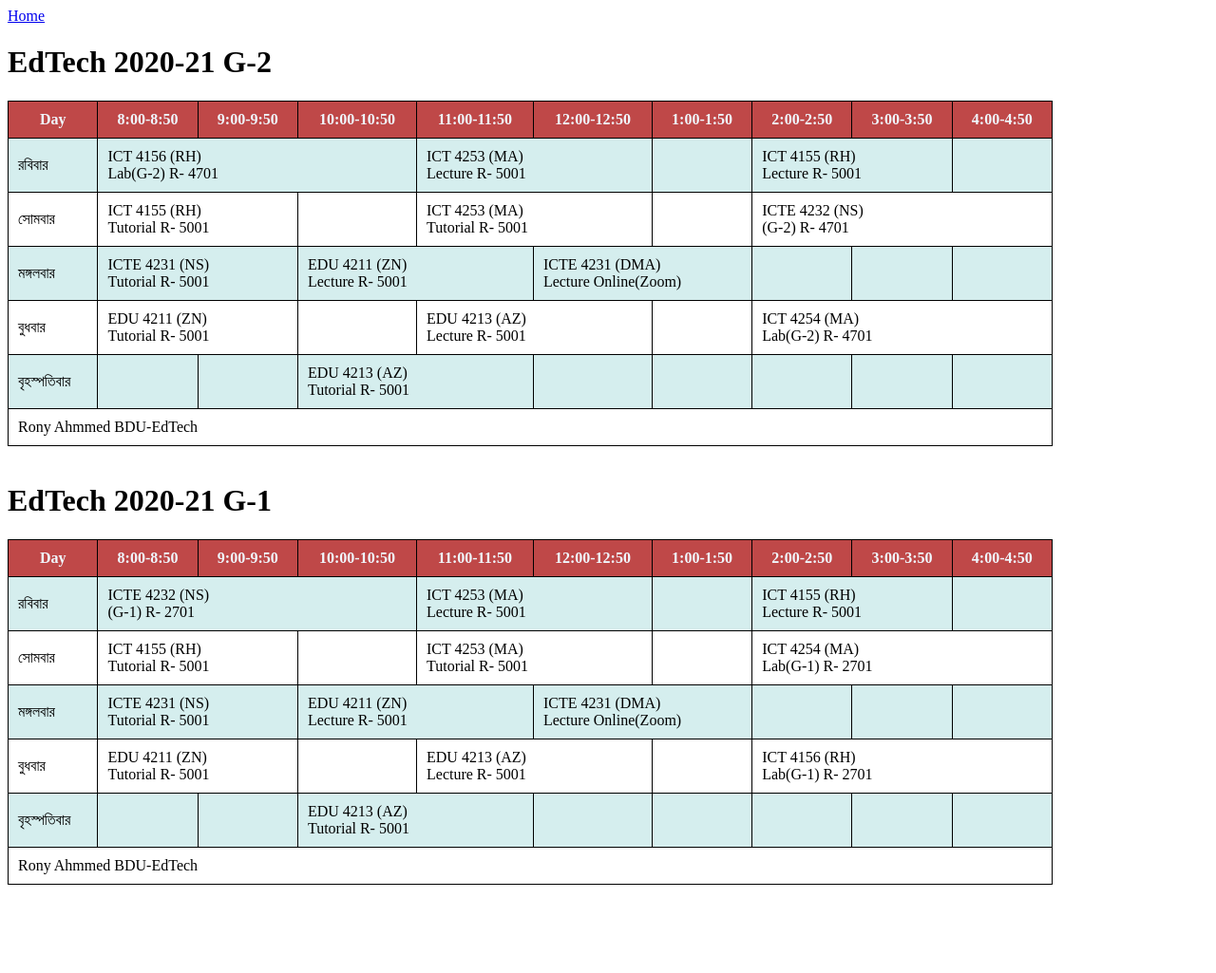
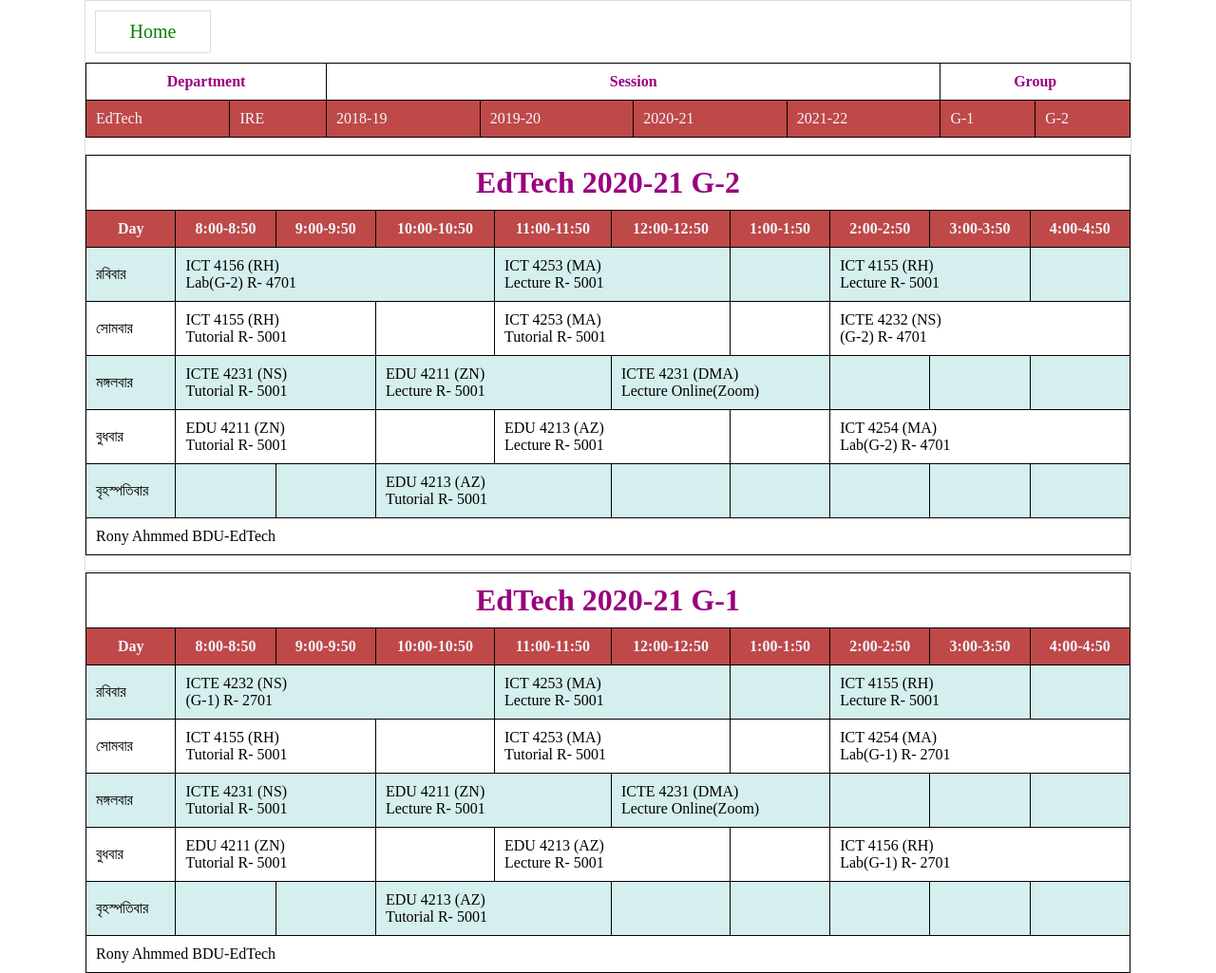
Before and after one commit to Rony7s/EmptyRoom, a plain HTML site: page EdTech2020-21-G2.html in a window 1280 px wide. Shown: the whole page at 95% size. Before the commit the page ends 940 px from the top, so only its background shows below. Drawn offline with Linux system fonts and the light colour scheme.

Commit message:
Update EdTech2020-21-G2.html

```diff
--- a/EdTech2020-21-G2.html
+++ b/EdTech2020-21-G2.html
@@ -3,31 +3,84 @@
 <head>
     <meta charset="UTF-8">
     <meta name="viewport" content="width=device-width, initial-scale=1.0">
+    <link rel="stylesheet" href="style.css">
+    <link rel="icon" type="image/x-icon" href="https://avatars.githubusercontent.com/u/30334499?v=4">
     <title>Routine BDU</title>
 <style>
     table, th, td {
         border: 1px solid black;
         border-collapse: collapse;
     }
-    tr:nth-child(even) {
+    tr:nth-child(odd) {
     background-color: rgba(150, 212, 212, 0.4);
     }
 
     tr:nth-child(1) {
+    background-color: white;
+    color:rgb(153, 0, 126);
+    text-align: center;
+    }
+
+    tr:nth-child(2) {
     background-color: rgb(191, 72, 72);
     color: aliceblue;
     }
 
+
+
      th, td{
         padding: 10px;
+     }
+
+     .r_table{
+      width: 100%;
+     }
+
+     #EdTech32{
+
+
+     }
+     .home_back{
+      border: 1px solid #ddd; padding: 10px; margin: 10px; display: block; width: 100px;
+      text-decoration: none;
+      color: green;
+      font-size: 20px;
+      text-align: center;
      }
 </style>
 </head>
 <body>
-  <a href="index.html">Home</a>
+  <div class="container">
+  <a class="home_back" href="index.html">Home</a>
+
+  <table class="r_table" id="">
+
+    <tr>
+      <th colspan="2">Department</th>
+      <th colspan="4">Session</th>
+      <th colspan="2">Group</th>
+    </tr>
+
+      <tr>
+        <td>EdTech</td>
+        <td>IRE</td>
+        <td>2018-19</td>
+        <td>2019-20</td>
+        <td>2020-21</td>
+        <td>2021-22</td>
+        <td>G-1</td>
+        <td>G-2</td>
+      </tr>
+  </table>
+
+
     <br>
-    <h1>EdTech 2020-21 G-2</h1>
-    <table style="width:1100px">
+
+    <table class="r_table" id="EdTech32">
+        <tr>
+          <td colspan="10"><h1>EdTech 2020-21 G-2</h1></td>
+        </tr>
+
         <tr>
           <th>Day</th>
           <th>8:00-8:50</th>
@@ -92,8 +145,12 @@
 
 
       <br>
-    <h1>EdTech 2020-21 G-1</h1>
-    <table style="width:1100px">
+
+    <table class="r_table" id="EdTech31">
+      <tr>
+        <td colspan="10"><h1>EdTech 2020-21 G-1</h1></td>
+      </tr>
+
         <tr>
           <th>Day</th>
           <th>8:00-8:50</th>
@@ -154,5 +211,10 @@
             <td colspan="10">Rony Ahmmed BDU-EdTech</td>
           </tr>
       </table>
+
+
+
+    </div>
+    <script src="routineControll.js"></script>
 </body>
 </html>
```
